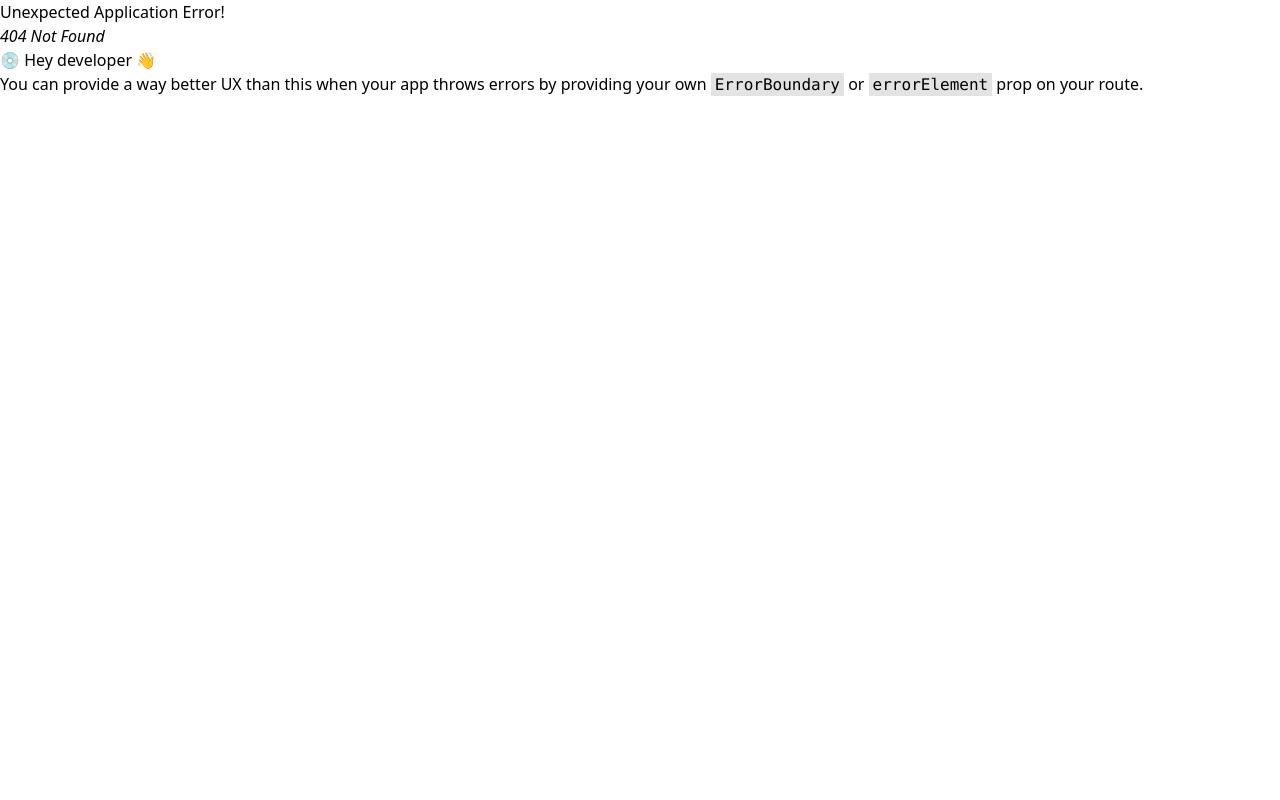
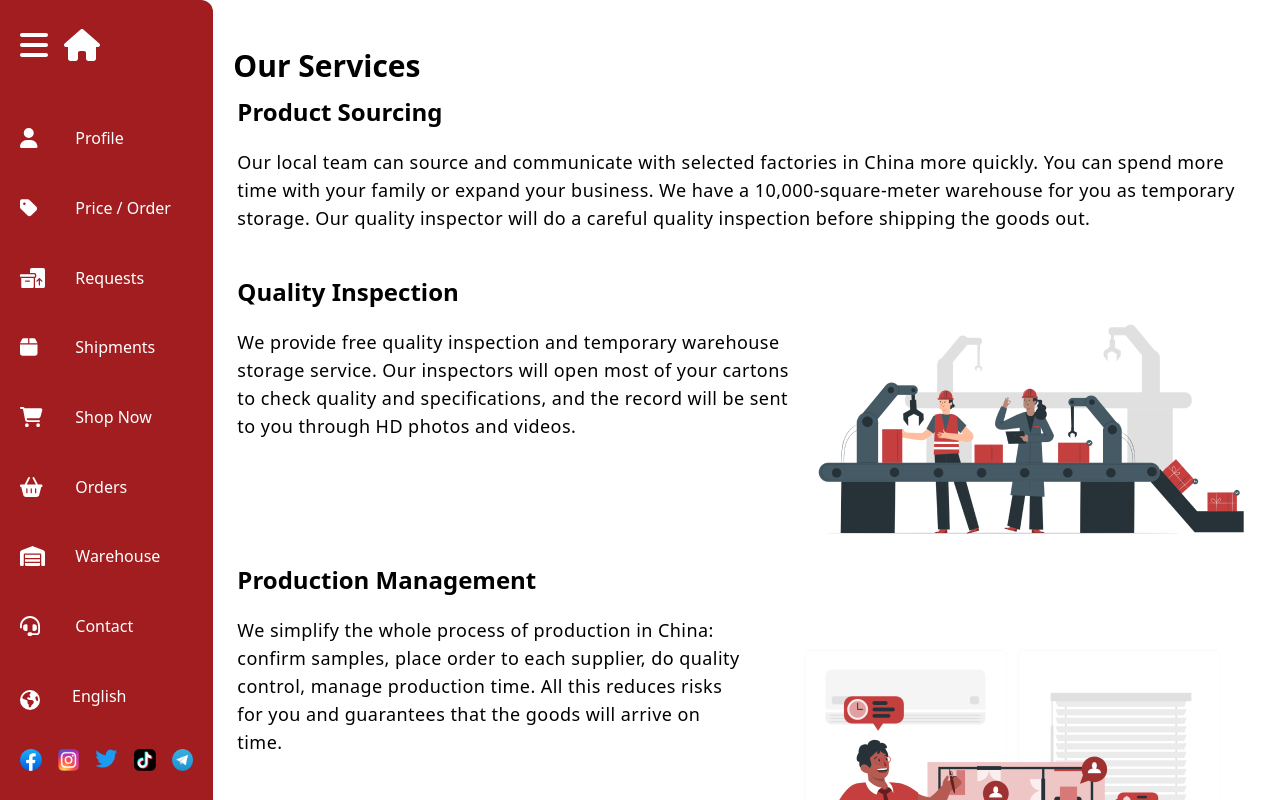
Before and after one commit to yaramuhammad/Majex, a React (Vite) app: page /services in a window 1280 px wide. Before the commit this address had no page. Built offline with nearby package versions, Linux system fonts and the light colour scheme.

Commit message:
feature: Created Services Page

```diff
--- a/src/App.jsx
+++ b/src/App.jsx
@@ -12,6 +12,7 @@ import LCL from "./Pages/LCL/LCL";
 import FCL from "./Pages/FCL/FCL";
 import Shipments from "./Pages/Shipments/Shipments";
 import AddShipment from "./Pages/Shipments/AddShipment";
+import OurServices from "./Pages/Services/Services";
 
 export default function App() {
   const i18n = getI18n();
@@ -66,6 +67,10 @@ export default function App() {
           path: "/shipments/new",
           element: <AddShipment />,
         },
+        {
+          path: "/services",
+          element: <OurServices />,
+        },
       ],
     },
   ]);
--- /dev/null
+++ b/src/Pages/Services/Services.jsx
@@ -0,0 +1,65 @@
+import { useTranslation } from "react-i18next";
+
+function OurServices() {
+  const { t } = useTranslation();
+  return (
+    <>
+      <h2 className="pt-7 font-bold text-xl md:text-3xl text-custom-red">
+        {t("ourServices.Services")}
+      </h2>
+
+      <div className="py-3 px-1">
+        <h2 className="text-xl md:text-2xl font-bold">
+          {t("ourServices.Product sourcing")}
+        </h2>
+        <p className="text-base md:text-lg py-5 leading-loose tracking-wide">
+          {t("ourServices.Product sourcing description")}
+        </p>
+      </div>
+
+      <div className="py-3 px-1">
+        <h2 className="text-xl md:text-2xl font-bold">
+          {t("ourServices.Quality Inspection")}
+        </h2>
+        <div className="flex flex-col md:flex-row justify-between ">
+          <p className="text-base md:text-lg py-5 leading-loose tracking-wide">
+            {t("ourServices.Quality Inspection description")}
+          </p>
+          <img
+            className="w-full md:w-1/2 mt-4 md:mt-0"
+            src={require("./../../assets/Manufacturing Process-pana 1.png")}
+            alt="Manufacturing"
+          />
+        </div>
+      </div>
+
+      <div className="flex flex-col md:flex-row justify-between items-end ">
+        <div className="w-full md:w-1/2">
+          <div className="py-3 px-1">
+            <h2 className="text-xl md:text-2xl font-bold">
+              {t("ourServices.Production Management")}
+            </h2>
+            <p className="text-base md:text-lg py-5 leading-loose tracking-wide">
+              {t("ourServices.Production Management description")}
+            </p>
+          </div>
+          <div className="py-3 px-1">
+            <h2 className="text-xl md:text-2xl font-bold">
+              {t("ourServices.Production Management")}
+            </h2>
+            <p className="text-base md:text-lg py-5 leading-loose tracking-wide">
+              {t("ourServices.Production Management description")}
+            </p>
+          </div>
+        </div>
+        <img
+          className="w-full md:w-auto mt-4 md:mt-0"
+          src={require("./../../assets/Office management-rafiki 1.png")}
+          alt="office"
+        />
+      </div>
+    </>
+  );
+}
+
+export default OurServices;
--- a/src/Pages/Shipments/Shipments.jsx
+++ b/src/Pages/Shipments/Shipments.jsx
@@ -37,7 +37,7 @@ function Shipments() {
             {t("shipments.shipmentsDescription")}
           </p>
         </div>
-        <Link to="/addshipment">
+        <Link to="/shipments/new">
           <button className="mt-6 px-8 md:px-12 py-2 md:py-3 bg-primary text-white rounded text-base md:text-lg">
             {t("shipments.addNewShipmentButton")}
           </button>
--- a/src/locales/ar/translation.json
+++ b/src/locales/ar/translation.json
@@ -261,5 +261,14 @@
     "Recivingaddress": "عنوان الاستلام",
     "note": "ملاحظة",
     "packingList": "قائمة التعبئة"
+  },
+  "ourServices": {
+    "Services": "خدماتنا",
+    "Product sourcing": "توريد المنتجات",
+    "Quality Inspection": "فحص الجودة",
+    "Production Management": "إدارة الإنتاج",
+    "Product sourcing description": "يمكن لفريقنا المحلي العثور على المصانع المختارة والتواصل معها في الصين بسرعة أكبر. يمكنك قضاء المزيد من الوقت مع عائلتك أو توسيع أعمالك. لدينا مستودع بمساحة 10000 متر مربع لتخزينك المؤقت. سيقوم مفتش الجودة لدينا بإجراء فحص دقيق للجودة قبل شحن البضائع.",
+    "Quality Inspection description": "نحن نقدم فحص جودة مجاني وخدمة تخزين مؤقتة في المستودع. سيقوم المفتشون بفتح معظم صناديقك لفحص الجودة والمواصفات، وسيتم إرسال السجل إليك عبر صور ومقاطع فيديو عالية الجودة.",
+    "Production Management description": "نبسط عملية الإنتاج بالكامل في الصين: تأكيد العينات، تقديم الطلب لكل مورد، إجراء فحص الجودة، إدارة وقت الإنتاج. كل هذا يقلل من المخاطر بالنسبة لك ويضمن وصول البضائع في الوقت المحدد."
   }
 }
--- a/src/locales/en/translation.json
+++ b/src/locales/en/translation.json
@@ -260,5 +260,14 @@
     "Recivingaddress": "Reciving Address",
     "note": "Note",
     "packingList": "Packing List"
+  },
+  "ourServices": {
+    "Services": "Our Services",
+    "Product sourcing": "Product Sourcing",
+    "Quality Inspection": "Quality Inspection ",
+    "Production Management": "Production Management",
+    "Product sourcing description": "Our local team can source and communicate with selected factories in China more quickly. You can spend more time with your family or expand your business. We have a 10,000-square-meter warehouse for you as temporary storage. Our quality inspector will do a careful quality inspection before shipping the goods out.",
+    "Quality Inspection description": "We provide free quality inspection and temporary warehouse storage service. Our inspectors will open most of your cartons to check quality and specifications, and the record will be sent to you through HD photos and videos.",
+    "Production Management description": "We simplify the whole process of production in China: confirm samples, place order to each supplier, do quality control, manage production time. All this reduces risks for you and guarantees that the goods will arrive on time."
   }
 }
--- a/src/locales/zh/translation.json
+++ b/src/locales/zh/translation.json
@@ -259,5 +259,14 @@
     "Recivingaddress": "收货地址",
     "note": "备注",
     "packingList": "装箱单"
+  },
+  "ourServices": {
+    "Services": "我们的服务",
+    "Product sourcing": "产品采购",
+    "Quality Inspection": "质量检查",
+    "Production Management": "生产管理",
+    "Product sourcing description": "我们的本地团队可以更快地寻找并与中国的工厂沟通。你可以有更多时间陪伴家人或拓展业务。我们有一个1万平方米的仓库作为您的临时存储空间。我们的质检员将在发货前进行仔细的质量检查。",
+    "Quality Inspection description": "我们提供免费的质量检查和临时仓储服务。我们的检查员会打开大部分纸箱检查质量和规格，记录将通过高清照片和视频发送给您。",
+    "Production Management description": "我们简化了在中国的整个生产过程：确认样品，向每个供应商下单，进行质量控制，管理生产时间。所有这些都降低了您的风险，并保证货物准时到达。"
   }
 }
```
Also changed, not shown: src/assets/Manufacturing Process-pana 1.png (added), src/assets/Office management-rafiki 1.png (added).
